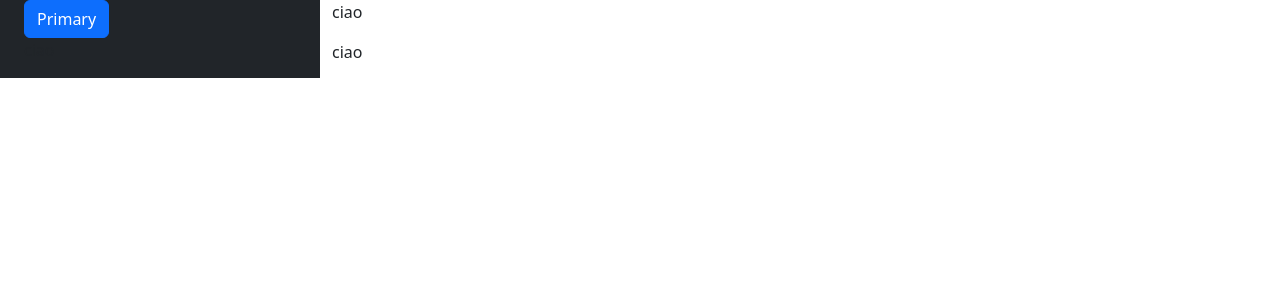
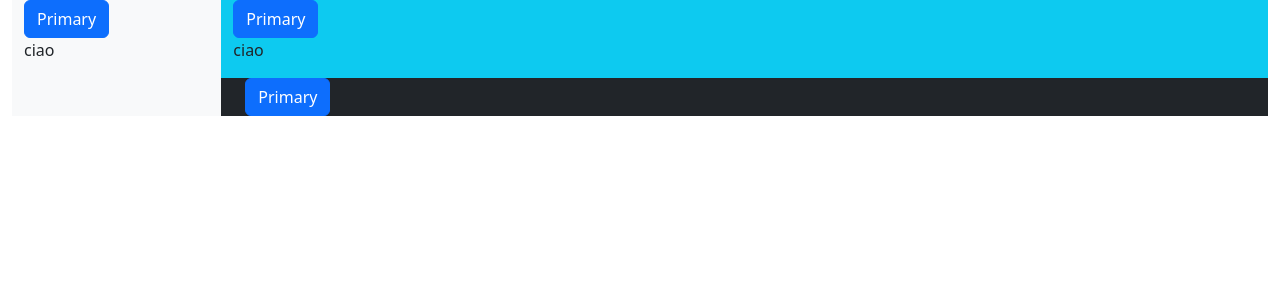
Before and after one commit to marcon21/bookeat, a React (Vite) app in the folder frontend/: page /menu in a window 1280 px wide. Shown: the top 300 px of the page. Built offline with nearby package versions, Linux system fonts and the light colour scheme.

Commit message:
menuRoute.jsx's page setup

```diff
--- a/frontend/src/routes/menuRoute.jsx
+++ b/frontend/src/routes/menuRoute.jsx
@@ -1,27 +1,34 @@
 export default function MenuRoute() {
     return (
-        <div className="row">
-            <div className="col-3 bg-dark h-100">
-                {/* Lateral Bar */}
+        <>
             <div className="container-fluid">
+                <div className="row h-100">
+                    <div className="col col-md-2 bg-light">
+                        <div className="sticky">
+                            {/*Lateral Bar*/}
                             <button type="button" className="btn btn-primary">Primary</button>
                             <p>ciao</p>
                         </div>
                     </div>
-            <div className="col">
-                <div className="row">
-                    {/* Navbar */}
-                    <div className="container-fluid dark">
+
+                    <div className="col col-md-10 bg-dark">
+                        <div className="row row-md-2 bg-info">
+                            <div className="sticky">
+                                {/*NavBar*/}
+                                <button type="button" className="btn btn-primary">Primary</button>
                                 <p>ciao</p>
                             </div>
                         </div>
-                <div className="row">
-                    {/* Menu Body */}
-                    <div className="container-fluid dark">
-                        <p>ciao</p>
+                        <div className="container-fluid row">
+                            <div className="sticky">
+                                {/*Menu Body*/}
+                                <button type="button" className="btn btn-primary">Primary</button>
                             </div>
                         </div>
                     </div>
                 </div>
+            </div>
+        </>
+
     )
 }
```
Lines whose indentation alone changed are shown as unchanged.
